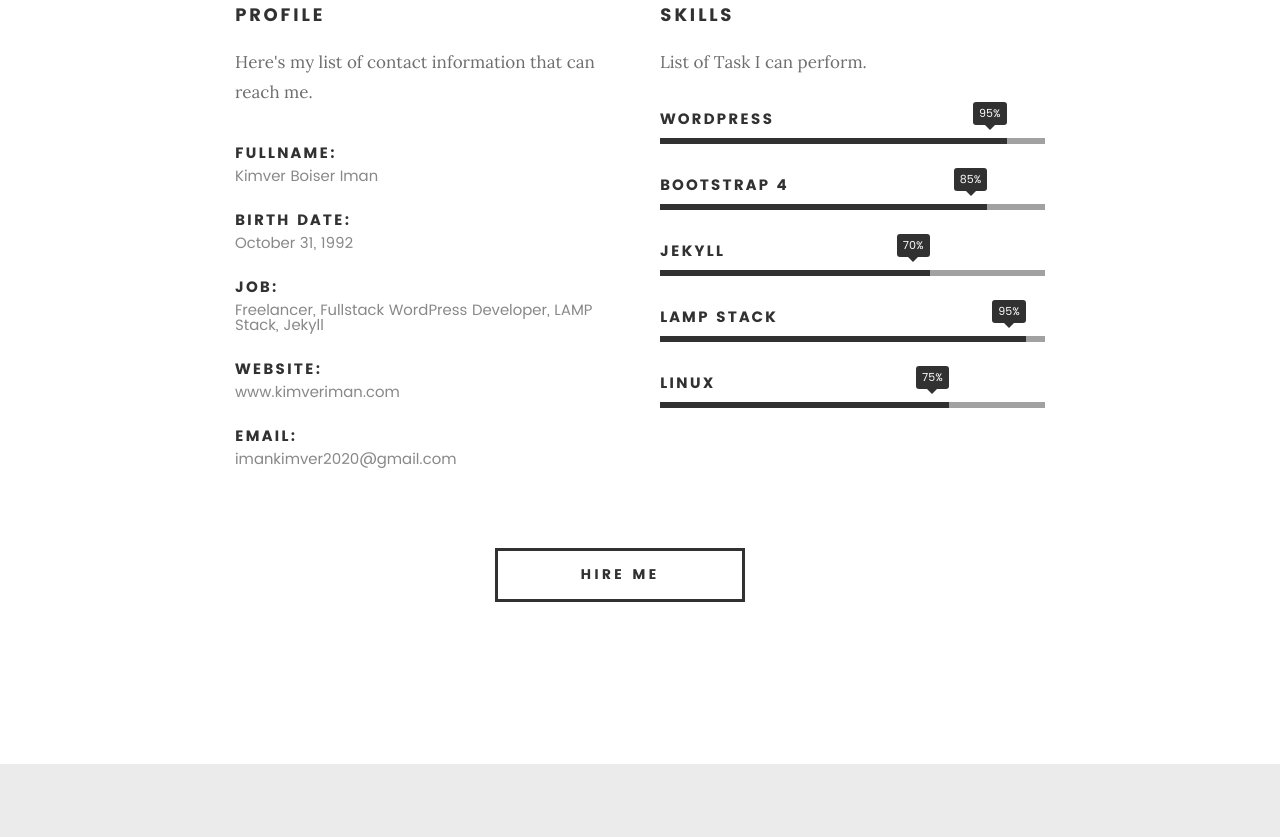
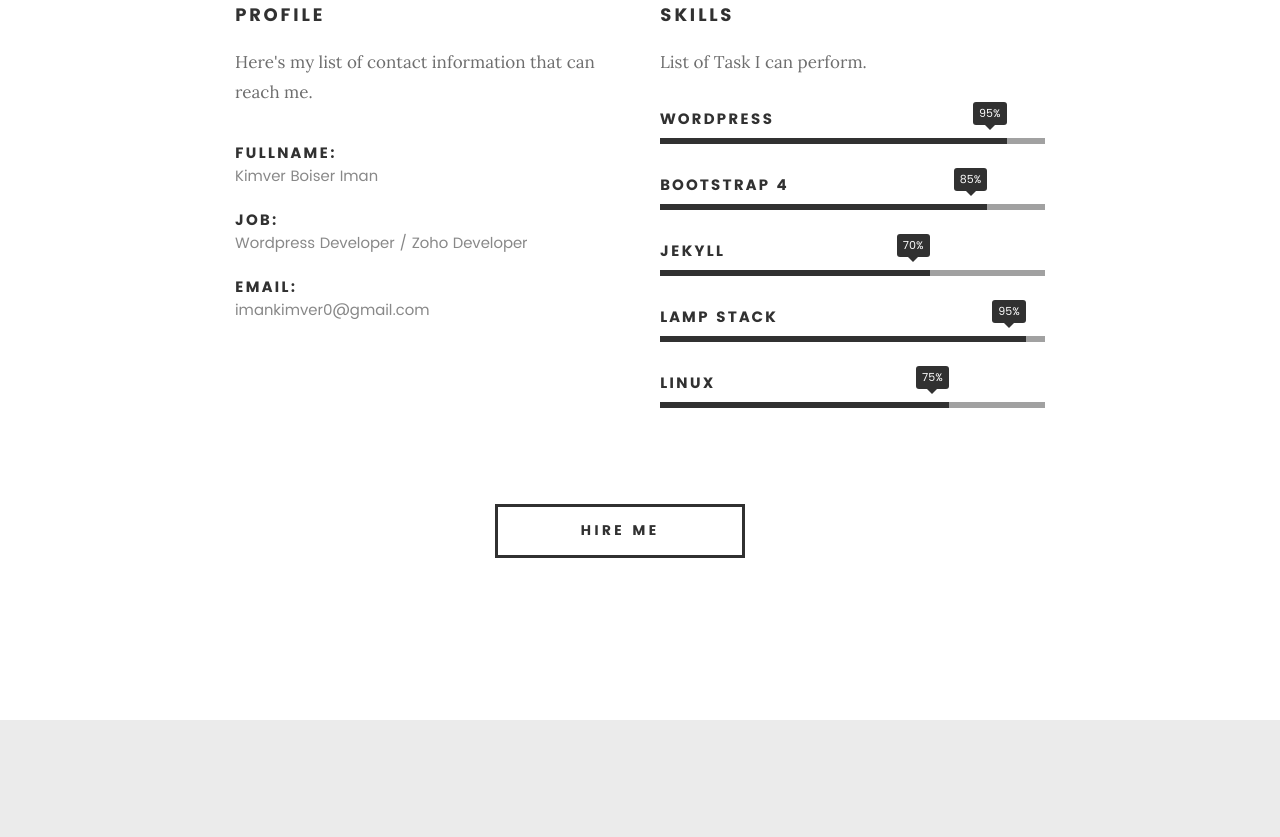
Before and after one commit to imankimver/kimveriman.com, a plain HTML site: page index.html in a window 1280 px wide. Shown: the part 1601-2438 px from the top of the page. Drawn offline with Linux system fonts and the light colour scheme; files whose address does not match are found by name.

Commit message:
Update index.html

```diff
--- a/index.html
+++ b/index.html
@@ -138,20 +138,12 @@
    					<span>Kimver Boiser Iman</span>
    				</li>
    				<li>
-   					<strong>Birth Date:</strong>
-   					<span>October 31, 1992</span>
-   				</li>
-   				<li>
    					<strong>Job:</strong>
-   					<span>Freelancer, Fullstack WordPress Developer, LAMP Stack, Jekyll</span>
-   				</li>
-   				<li>
-   					<strong>Website:</strong>
-   					<span>www.kimveriman.com</span>
+   					<span>Wordpress Developer / Zoho Developer</span>
    				</li>
    				<li>
    					<strong>Email:</strong>
-   					<span>imankimver2020@gmail.com</span>
+   					<span>imankimver0@gmail.com</span>
    				</li>
 
    			</ul> <!-- /info-list -->
@@ -355,8 +347,8 @@
 
 	            <div class="service-content">
 
-					 <h3>Web Design</h3>
-					 <p class="desc">I can design website using photoshop and wireframes.</p>
+					 <h3>Zoho Developer</h3>
+					 <p class="desc">I provide comprehensive business solutions using ZOHO.</p>
 	         	</div>
 
 				</div> <!-- /service -->
@@ -529,7 +521,7 @@
 						</div>
 
 						<h3 class="stat-count">
-							28
+							30
 						</h3>
 
 						<h5 class="stat-title">
```
